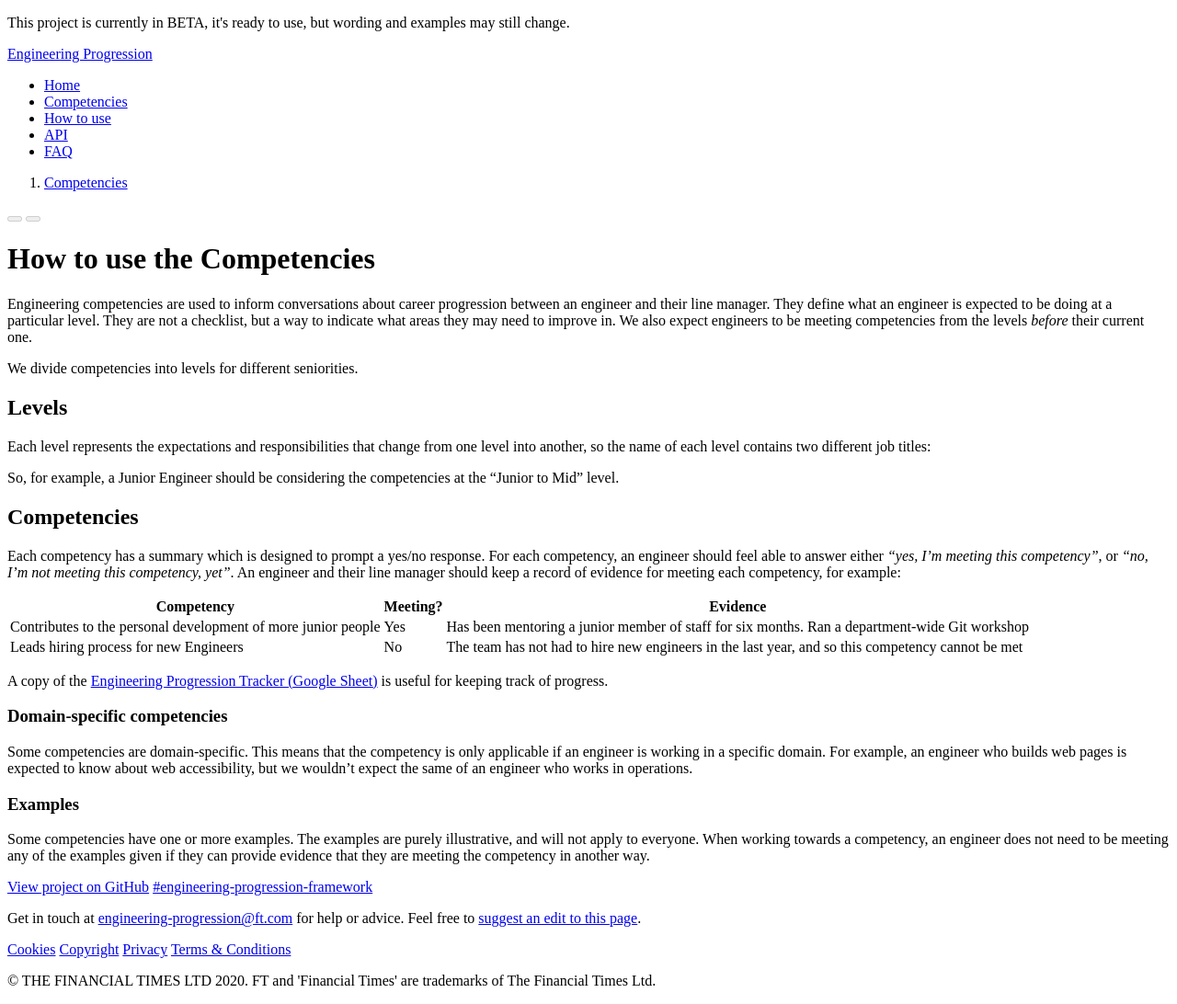
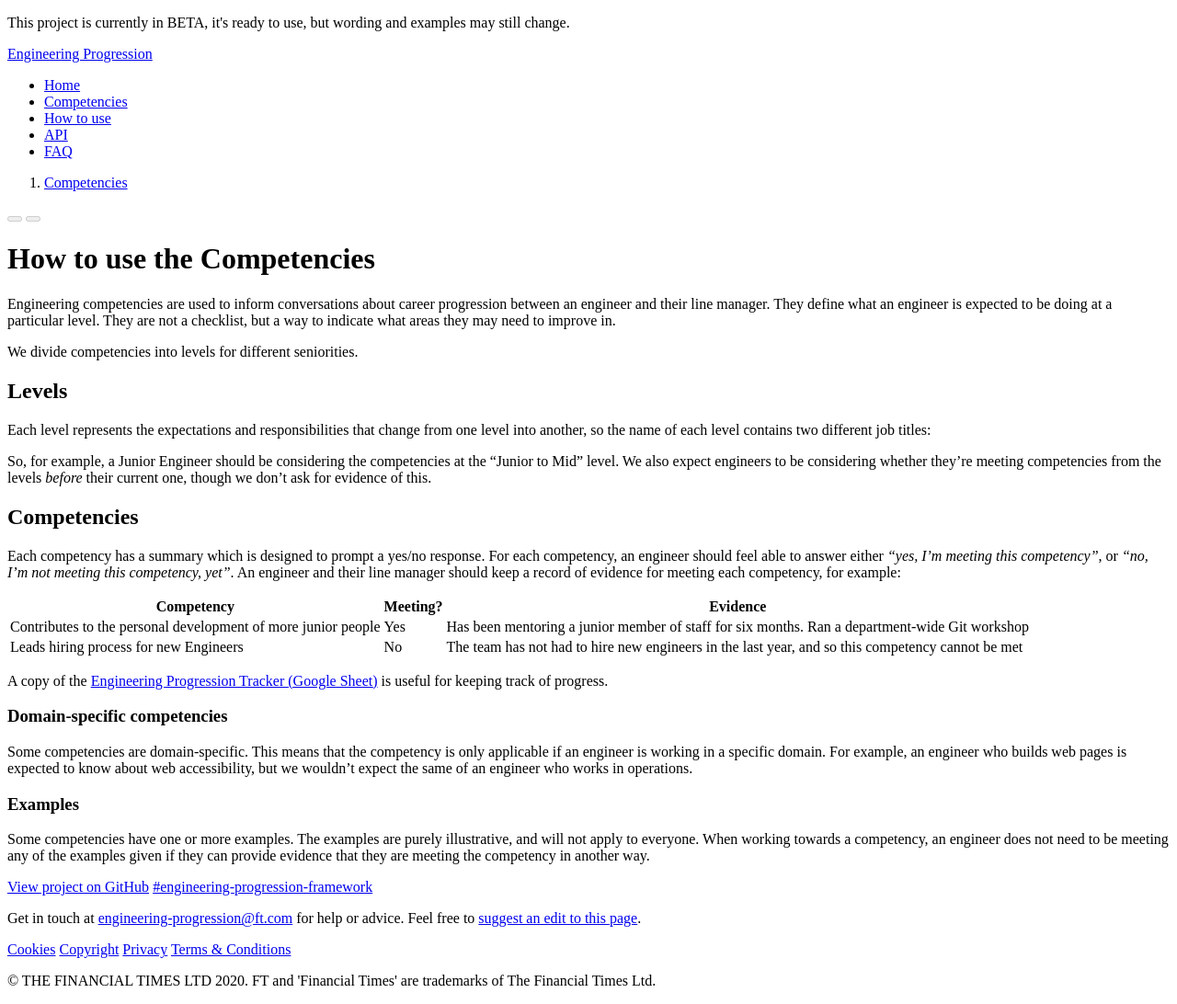
Before and after one commit to Financial-Times/engineering-progression, a Jekyll site: the page built from site/pages/competencies/how-to-use.md, in a window 1280 px wide. Shown: the whole page at 92% size. Built offline with Jekyll 4.4.1, drawn with Linux system fonts in a browser that asks for light colours; a style sheet for code colours, icons or effects is not loaded.

Commit message:
Move sentence on levels to the appropriate heading

```diff
--- a/site/pages/competencies/how-to-use.md
+++ b/site/pages/competencies/how-to-use.md
@@ -21,7 +21,7 @@
 {% endfor %}
 </ul>
 
-So, for example, a Junior Engineer should be considering the competencies at the "Junior to Mid" level.
+So, for example, a Junior Engineer should be considering the competencies at the "Junior to Mid" level. We also expect engineers to be considering whether they're meeting competencies from the levels _before_ their current one, though we don't ask for evidence of this.
 
 ## Competencies
 
```
Also changed, not shown: other parts of site/pages/competencies/how-to-use.md (+1 -1 lines).
